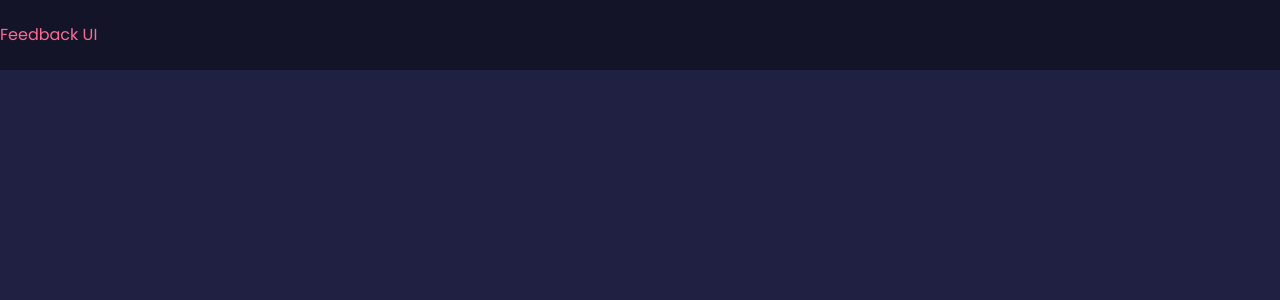
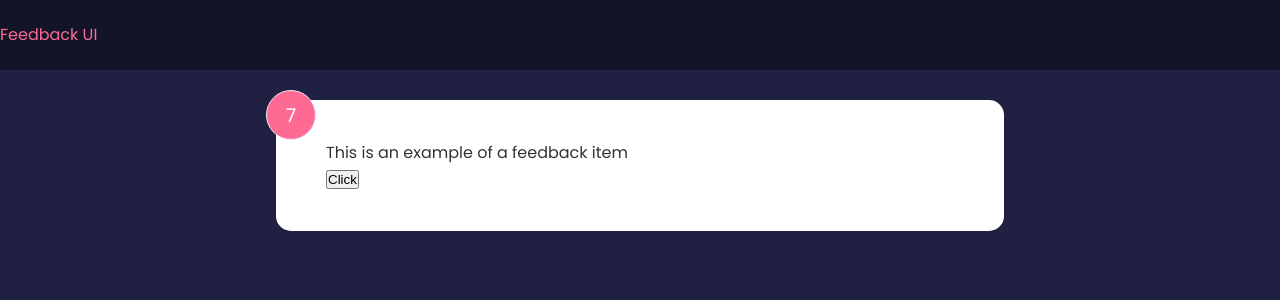
Before and after one commit to arvindk07/feedback-app, a React (Create React App) app: page / in a window 1280 px wide. Shown: the top 300 px of the page. Built offline with nearby package versions, Linux system fonts and the light colour scheme.

Commit message:
useState Hook

```diff
--- a/src/App.js
+++ b/src/App.js
@@ -1,10 +1,14 @@
+import FeedbackItem from "./components/FeedbackItem";
 import Header from "./components/Header";
 
 const App = () => {
   return (
     <>
       <Header />
-      <div className="container"></div>
+
+      <div className="container">
+        <FeedbackItem />
+      </div>
     </>
   );
 };
--- /dev/null
+++ b/src/components/FeedbackItem.jsx
@@ -0,0 +1,22 @@
+import { useState } from "react";
+
+const FeedbackItem = () => {
+  const [rating, setRating] = useState(7);
+  const [text, setText] = useState("This is an example of a feedback item");
+
+  const handleClick = () => {
+    setRating((prev) => {
+      return prev + 1;
+    });
+  };
+
+  return (
+    <div className="card">
+      <div className="num-display">{rating}</div>
+      <div className="text-display">{text}</div>
+      <button onClick={handleClick}>Click</button>
+    </div>
+  );
+};
+
+export default FeedbackItem;
```
